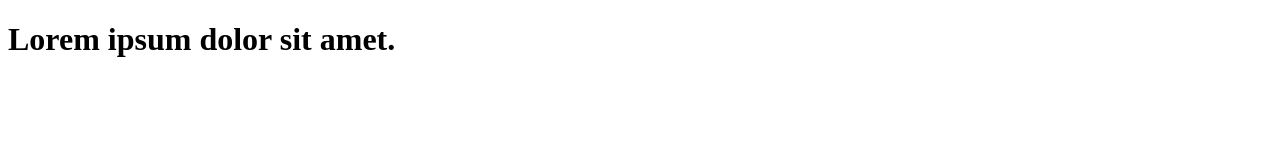
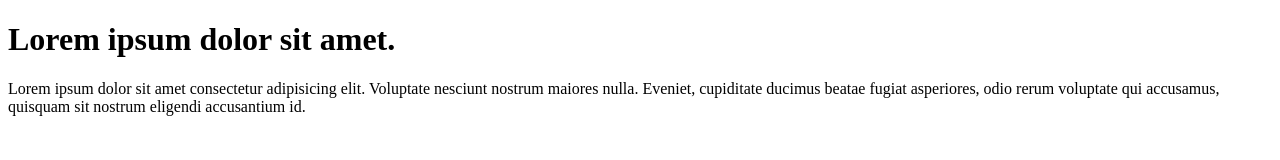
Before and after one commit to hasibtech/pbcm, a plain HTML site: page index.html in a window 1280 px wide. Drawn offline with Linux system fonts and the light colour scheme.

Commit message:
para added

```diff
--- a/index.html
+++ b/index.html
@@ -7,5 +7,8 @@
 </head>
 <body>
     <h1>Lorem ipsum dolor sit amet.</h1>
+    <p>
+        Lorem ipsum dolor sit amet consectetur adipisicing elit. Voluptate nesciunt nostrum maiores nulla. Eveniet, cupiditate ducimus beatae fugiat asperiores, odio rerum voluptate qui accusamus, quisquam sit nostrum eligendi accusantium id.
+    </p>
 </body>
 </html>
```
